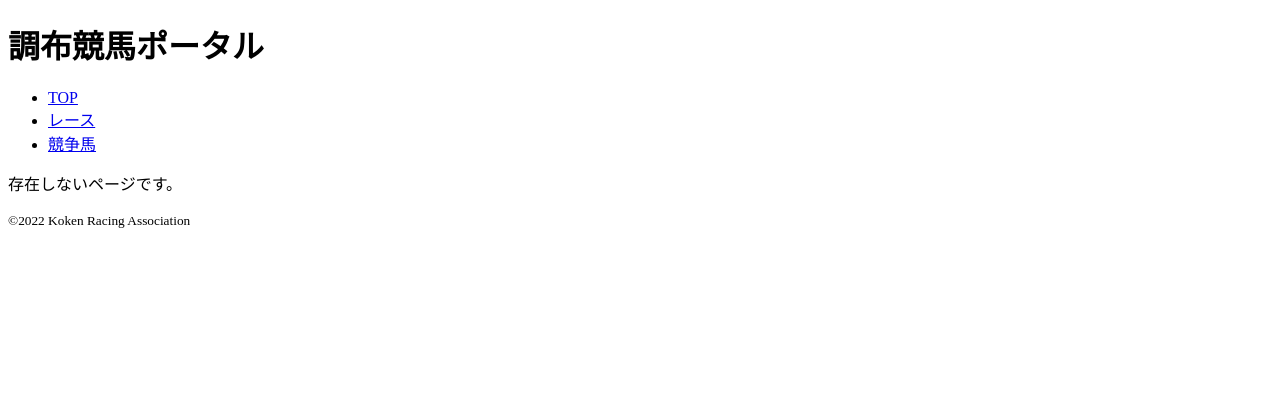
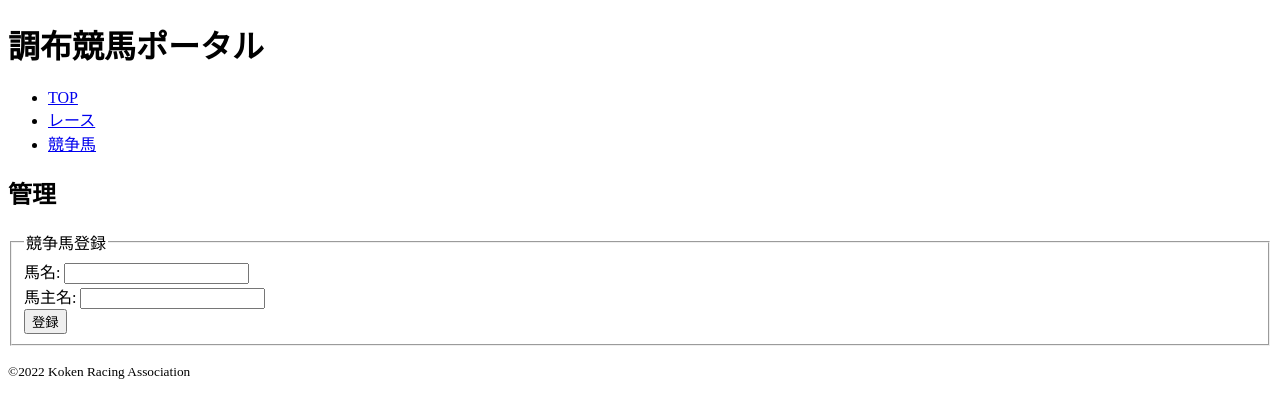
Before and after one commit to ueckoken/chofu-race-course, a Next.js app in the folder client/: page /admin in a window 1280 px wide. Before the commit this address had no page. Shown: the top 418 px of the page. Built offline with nearby package versions, Linux system fonts and the light colour scheme.

Commit message:
ガワを作った

```diff
--- /dev/null
+++ b/client/src/pages/admin.tsx
@@ -0,0 +1,21 @@
+import { FC } from "react";
+
+const AdminPage: FC<{}> = () => {
+    return (
+        <>
+            <h2>管理</h2>
+            <fieldset>
+                <legend>競争馬登録</legend>
+                <div>
+                    <label>馬名: <input type="text" /></label>
+                </div>
+                <div>
+                    <label>馬主名: <input type="text" /></label>
+                </div>
+                <button>登録</button>
+            </fieldset>
+        </>
+    );
+};
+
+export default AdminPage;
```
